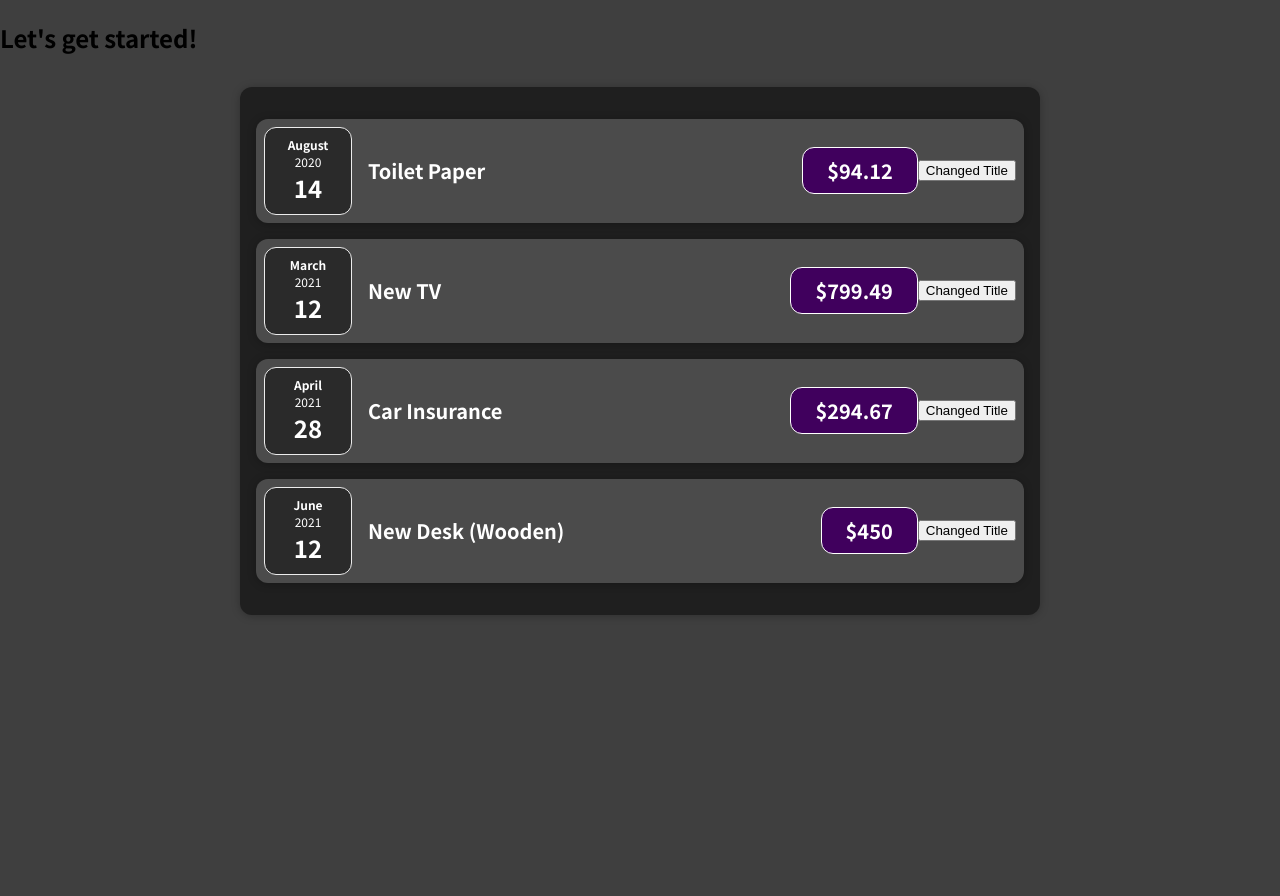
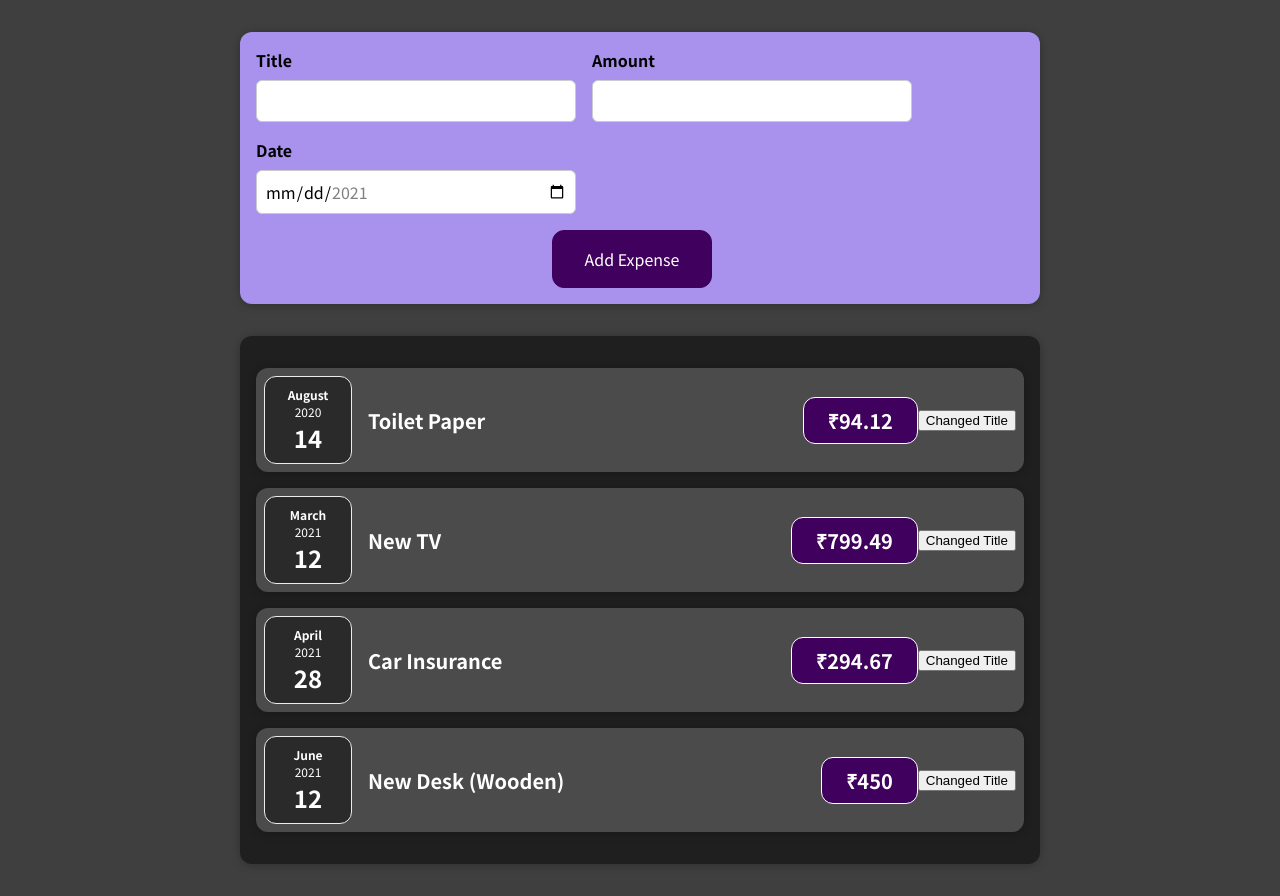
Before and after one commit to himIoT19/react_complete_guide, a React (Create React App) app: page / in a window 1280 px wide. Before the commit the page ends 800 px from the top, so only its background shows below. Built offline with nearby package versions, Linux system fonts and the light colour scheme.

Commit message:
Adding Form Inputs

```diff
--- a/src/App.js
+++ b/src/App.js
@@ -1,5 +1,6 @@
 import React from "react";
 
+import NewExpense from "./components/NewExpense/NewExpense";
 import Expenses from "./components/Expenses/Expenses";
 
 const App = () => {
@@ -40,7 +41,7 @@
 
   return (
     <div>
-      <h2>Let's get started!</h2>
+      <NewExpense />
       <Expenses items={expenses} />
     </div>
   );
--- a/src/components/Expenses/ExpenseItem.js
+++ b/src/components/Expenses/ExpenseItem.js
@@ -23,7 +23,7 @@
       <ExpenseDate date={props.date} />
       <div className="expense-item__description">
         <h2>{title}</h2>
-        <div className="expense-item__price">${props.amount}</div>
+        <div className="expense-item__price">₹{props.amount}</div>
       </div>
       <button onClick={clickHandler}>Changed Title</button>
     </Card>
--- /dev/null
+++ b/src/components/NewExpense/ExpenseForm.css
@@ -0,0 +1,26 @@
+.new-expense__controls {
+  display: flex;
+  flex-wrap: wrap;
+  gap: 1rem;
+  margin-bottom: 1rem;
+  text-align: left;
+}
+
+.new-expense__control label {
+  font-weight: bold;
+  margin-bottom: 0.5rem;
+  display: block;
+}
+
+.new-expense__control input {
+  font: inherit;
+  padding: 0.5rem;
+  border-radius: 6px;
+  border: 1px solid #ccc;
+  width: 20rem;
+  max-width: 100%;
+}
+
+.new-expense__actions {
+  text-align: right;
+}
--- /dev/null
+++ b/src/components/NewExpense/ExpenseForm.js
@@ -0,0 +1,30 @@
+import React from "react";
+
+import "./ExpenseForm.css";
+
+const ExpenseForm = () => {
+  return (
+    //   An HTML form is used to collect user input.
+    <form>
+      <div className="new-expense__controls">
+        <div className="new-expense__control">
+          <label>Title</label>
+          <input type="text" />
+        </div>
+        <div className="new-expense__control">
+          <label>Amount</label>
+          <input type="number" min="1" step="0.5" />
+        </div>
+        <div className="new-expense__control">
+          <label>Date</label>
+          <input type="date" min="2021-01-01" max="2021-12-31" />
+        </div>
+      </div>
+      <div className="new-expnese__actions">
+        <button type="submit">Add Expense</button>
+      </div>
+    </form>
+  );
+};
+
+export default ExpenseForm;
--- /dev/null
+++ b/src/components/NewExpense/NewExpense.css
@@ -0,0 +1,38 @@
+.new-expense {
+  background-color: #a892ee;
+  padding: 1rem;
+  margin: 2rem auto;
+  width: 50rem;
+  max-width: 95%;
+  border-radius: 12px;
+  text-align: center;
+  box-shadow: 0 1px 8px rgba(0, 0, 0, 0.25);
+}
+
+.new-expense button {
+  font: inherit;
+  cursor: pointer;
+  padding: 1rem 2rem;
+  border: 1px solid #40005d;
+  background-color: #40005d;
+  color: white;
+  border-radius: 12px;
+  margin-right: 1rem;
+}
+
+.new-expense button:hover,
+.new-expense button:active {
+  background-color: #510674;
+  border-color: #510674;
+}
+
+.new-expense button.alternative {
+  color: #220131;
+  border-color: transparent;
+  background-color: transparent;
+}
+
+.new-expense button.alternative:hover,
+.new-expense button.alternative:active {
+  background-color: #ddb3f8;
+}
--- /dev/null
+++ b/src/components/NewExpense/NewExpense.js
@@ -0,0 +1,14 @@
+import React from "react";
+
+import ExpenseForm from "./ExpenseForm";
+import "./NewExpense.css";
+
+const NewExpense = () => {
+  return (
+    <div className="new-expense">
+      <ExpenseForm />
+    </div>
+  );
+};
+
+export default NewExpense;
```
